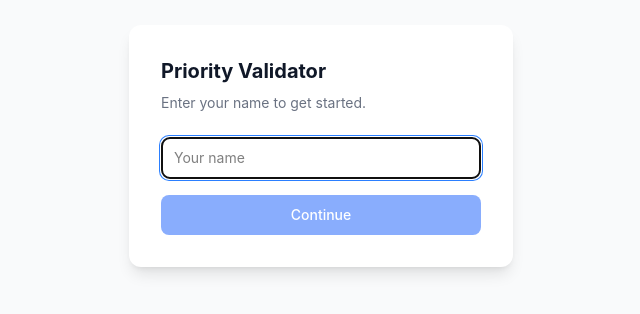
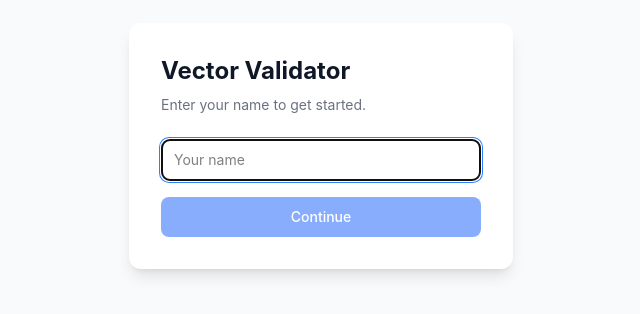
Before and after one commit to Navedphysicist/Vector-Validator, a React (Vite) app in the folder frontend/: page / in a window 1280 px wide. Shown: the part 254-568 px from the top of the page, without its empty margins (319-959 px from the left). Built offline with nearby package versions, Linux system fonts and the light colour scheme.

Commit message:
feat: rename app to Vector Validator

```diff
--- a/frontend/index.html
+++ b/frontend/index.html
@@ -4,7 +4,7 @@
     <meta charset="UTF-8" />
     <link rel="icon" type="image/svg+xml" href="/favicon.svg" />
     <meta name="viewport" content="width=device-width, initial-scale=1.0" />
-    <title>frontend</title>
+    <title>Vector Validator</title>
   </head>
   <body>
     <div id="root"></div>
--- a/frontend/src/App.tsx
+++ b/frontend/src/App.tsx
@@ -117,7 +117,7 @@
     return (
       <div className="min-h-screen flex items-center justify-center bg-gray-50">
         <form onSubmit={handleNameSubmit} className="bg-white rounded-xl shadow-lg p-8 w-full max-w-sm">
-          <h1 className="text-xl font-bold text-gray-900 mb-2">Priority Validator</h1>
+          <h1 className="text-2xl font-bold text-gray-900 mb-2">Vector Validator</h1>
           <p className="text-sm text-gray-500 mb-6">Enter your name to get started.</p>
           <input
             type="text"
@@ -145,7 +145,7 @@
       <header className="bg-white border-b">
         <div className="max-w-2xl mx-auto px-4 py-4 flex justify-between items-center">
           <div>
-            <h1 className="text-lg font-bold text-gray-900">Priority Validator</h1>
+            <h1 className="text-lg font-bold text-gray-900">Vector Validator</h1>
             <p className="text-xs text-gray-500">Signed in as {userName}</p>
           </div>
           <div className="flex gap-2">
```
Also changed, not shown: 1 other file (tests, documents, lock files or other folders).
